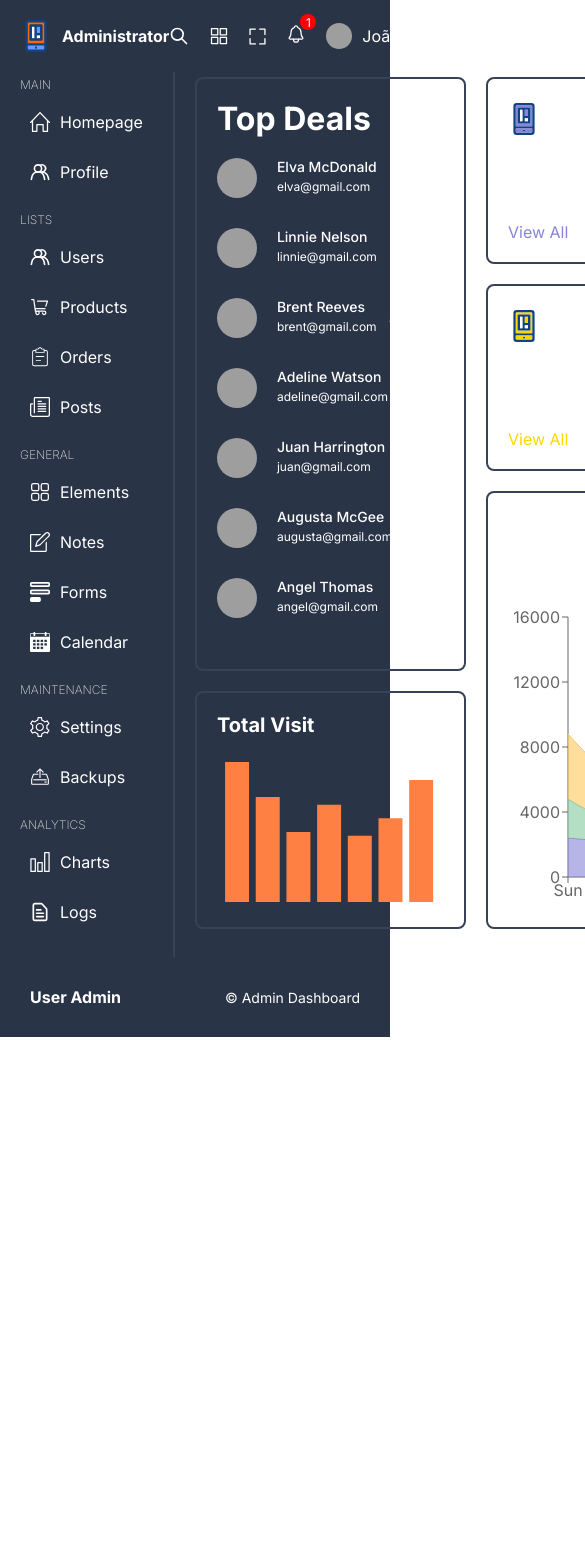
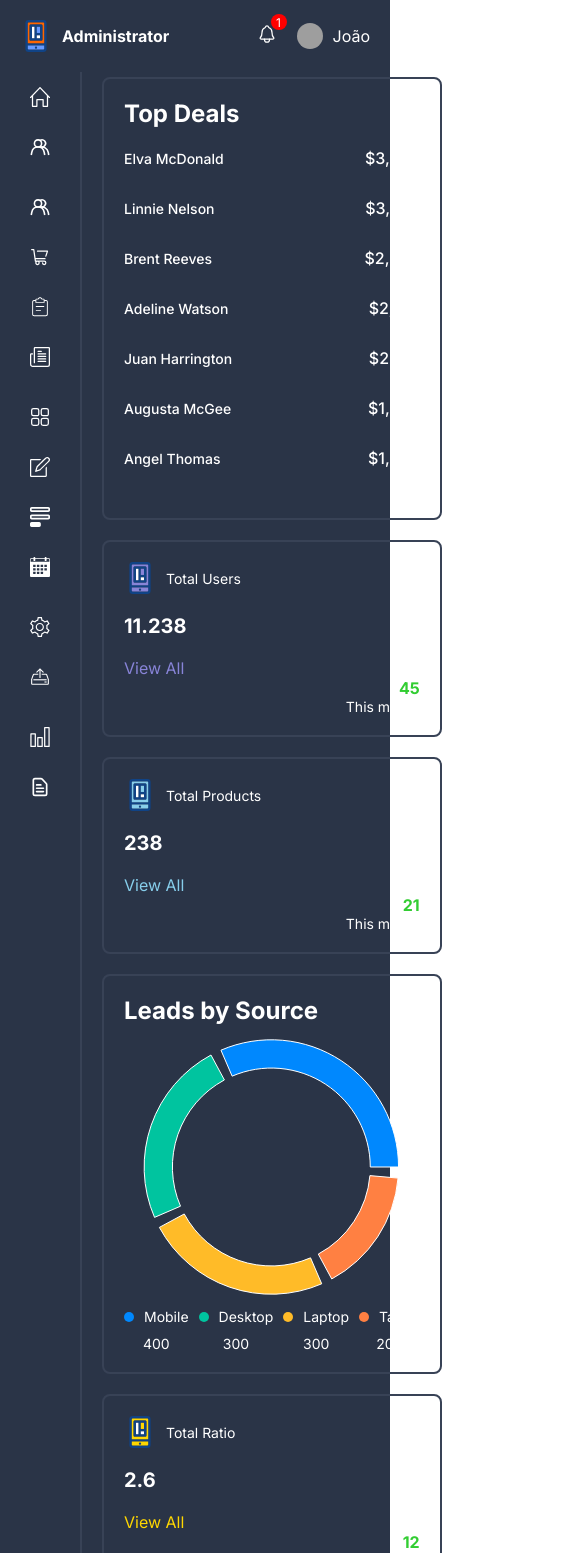
Before and after one commit to BrunoCastroM/Dashboard, a React (Vite) app: page / in a window 390 px wide. Shown: the top 1553 px of the page, 585 px wide, since content can reach past the window. Before the commit the page ends 1037 px from the top, so only its background shows below. Built offline with nearby package versions, Linux system fonts and the light colour scheme; grey boxes are pictures that could not be loaded.

Commit message:
Implementing responsive layout

```diff
--- a/src/App.tsx
+++ b/src/App.tsx
@@ -6,9 +6,9 @@
 import Login from "./pages/login/Login";
 import Products from "./pages/products/Products";
 import Users from "./pages/users/Users";
-import "./styles/global.scss";
 import User from "./pages/user/User";
 import Product from "./pages/product/Product";
+import "./styles/global.scss";
 
 function App() {
   const Layout = () => {
--- a/src/components/bigChartBox/bigChartBox.scss
+++ b/src/components/bigChartBox/bigChartBox.scss
@@ -1,3 +1,5 @@
+@import "../../styles/responsive.scss";
+
 .big_chart_box {
   width: 100%;
   height: 100%;
@@ -5,6 +7,12 @@
   flex-direction: column;
   justify-content: space-between;
 
+  h1 {
+    @include xxl {
+      font-size: 24px;
+    }
+  }
+
   .chart {
     width: 100%;
     height: 300px;
--- a/src/components/chartbox/chartBox.scss
+++ b/src/components/chartbox/chartBox.scss
@@ -1,6 +1,12 @@
+@import "../../styles/responsive.scss";
+
 .chart_box {
   display: flex;
   height: 100%;
+
+  @include sm {
+    flex-direction: column;
+  }
 
   .box_info {
     flex: 3;
@@ -8,10 +14,24 @@
     flex-direction: column;
     justify-content: space-between;
 
+    @include sm {
+      gap: 20px;
+    }
+
     .title {
       display: flex;
       align-items: center;
       gap: 10px;
+
+      @include xxl {
+        font-size: 14px;
+      }
+    }
+
+    h1 {
+      @include xxl {
+        font-size: 20px;
+      }
     }
   }
 
@@ -34,6 +54,10 @@
       .percentage {
         font-weight: bold;
         font-size: 20px;
+
+        @include xxl {
+          font-size: 16px;
+        }
       }
 
       .duration {
--- a/src/components/menu/menu.scss
+++ b/src/components/menu/menu.scss
@@ -1,4 +1,5 @@
 @import "../../styles/variable.scss";
+@import "../../styles/responsive.scss";
 
 .menu {
   .item {
@@ -13,7 +14,12 @@
     font-weight: 200;
     color: $soft-color;
     text-transform: uppercase;
+
+    @include lg {
+      display: none;
+    }
   }
+
   .list_item {
     display: flex;
     align-items: center;
@@ -25,5 +31,11 @@
     &:hover {
       background-color: $soft-bg;
     }
+
+    .list_item_title {
+      @include lg {
+        display: none;
+      }
+    }
   }
 }
--- a/src/components/navbar/navbar.scss
+++ b/src/components/navbar/navbar.scss
@@ -1,3 +1,5 @@
+@import "../../styles/responsive.scss";
+
 .navbar {
   width: 100%;
   padding: 20px;
@@ -16,6 +18,12 @@
     display: flex;
     align-items: center;
     gap: 20px;
+
+    .icon {
+      @include sm {
+        display: none;
+      }
+    }
 
     .notification {
       position: relative;
--- a/src/components/pieChartBox/pieChartBox.scss
+++ b/src/components/pieChartBox/pieChartBox.scss
@@ -1,8 +1,16 @@
+@import "../../styles/responsive.scss";
+
 .pie_chart_box {
   height: 100%;
   display: flex;
   flex-direction: column;
   justify-content: space-between;
+
+  h1 {
+    @include xxl {
+      font-size: 24px;
+    }
+  }
 
   .chart {
     display: flex;
--- a/src/components/single/single.scss
+++ b/src/components/single/single.scss
@@ -1,5 +1,12 @@
+@import "../../styles/responsive.scss";
+
 .single {
   display: flex;
+
+  @include xl {
+    flex-direction: column;
+    gap: 50px;
+  }
 
   .view {
     flex: 1;
@@ -41,12 +48,20 @@
       height: 0;
       border: 0.5px solid gray;
       margin: 20px 0;
+
+      @include md {
+        display: none;
+      }
     }
 
     .chart {
       margin-top: 50px;
       width: 80%;
       height: 400px;
+
+      @include md {
+        display: none;
+      }
     }
   }
   .activities {
@@ -81,6 +96,10 @@
           padding: 15px;
           background-color: #f45b6810;
 
+          @include md {
+            min-width: 250px;
+          }
+
           p {
             margin-bottom: 5px;
           }
--- a/src/components/topbox/topbox.scss
+++ b/src/components/topbox/topbox.scss
@@ -1,6 +1,12 @@
+@import "../../styles/responsive.scss";
+
 .top_box {
   h1 {
     margin-bottom: 20px;
+
+    @include xxl {
+      font-size: 24px;
+    }
   }
 
   .list {
@@ -18,7 +24,16 @@
           height: 40px;
           border-radius: 50%;
           object-fit: cover;
+
+          @include xxl {
+            display: none;
           }
+
+          @include lg {
+            display: none;
+          }
+        }
+
         .user_texts {
           display: flex;
           flex-direction: column;
@@ -30,6 +45,14 @@
           }
           .email {
             font-size: 12px;
+
+            @include xxl {
+              display: none;
+            }
+
+            @include lg {
+              display: none;
+            }
           }
         }
       }
--- a/src/pages/home/home.scss
+++ b/src/pages/home/home.scss
@@ -1,10 +1,28 @@
 @import "../../styles/variable.scss";
+@import "../../styles/responsive.scss";
 
 .home {
   display: grid;
   gap: 20px;
   grid-template-columns: repeat(4, 1fr);
   grid-auto-rows: minmax(180px, auto);
+  grid-auto-flow: dense;
+
+  @include xl {
+    grid-template-columns: repeat(3, 1fr);
+  }
+
+  @include lg {
+    grid-template-columns: repeat(2, 1fr);
+  }
+
+  @include md {
+    grid-template-columns: repeat(1, 1fr);
+  }
+
+  @include sm {
+    grid-auto-rows: minmax(120px, auto);
+  }
 
   .box {
     padding: 20px;
@@ -25,5 +43,9 @@
   .box7 {
     grid-column: span 2;
     grid-row: span 2;
+
+    @include md {
+      display: none;
+    }
   }
 }
--- a/src/styles/global.scss
+++ b/src/styles/global.scss
@@ -1,4 +1,5 @@
 @import "./variable.scss";
+@import "./responsive.scss";
 
 * {
   margin: 0;
@@ -25,6 +26,10 @@
   width: 250px;
   padding: 5px 20px;
   border-right: 2px solid $soft-bg;
+
+  @include lg {
+    width: max-content;
+  }
 }
 
 .content_container {
--- /dev/null
+++ b/src/styles/responsive.scss
@@ -0,0 +1,35 @@
+$sm: 480px;
+$md: 768px;
+$lg: 1024px;
+$xl: 1200px;
+$xxl: 1400px;
+
+@mixin sm {
+  @media screen and (max-width: ($sm)) {
+    @content;
+  }
+}
+
+@mixin md {
+  @media screen and (max-width: ($md)) {
+    @content;
+  }
+}
+
+@mixin lg {
+  @media screen and (max-width: ($lg)) {
+    @content;
+  }
+}
+
+@mixin xl {
+  @media screen and (max-width: ($xl)) {
+    @content;
+  }
+}
+
+@mixin xxl {
+  @media screen and (max-width: ($xxl)) {
+    @content;
+  }
+}
```
Lines whose indentation alone changed are shown as unchanged.
